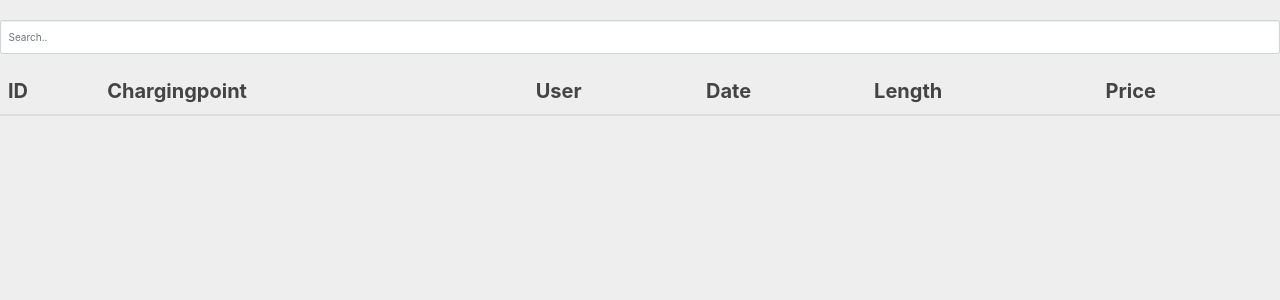
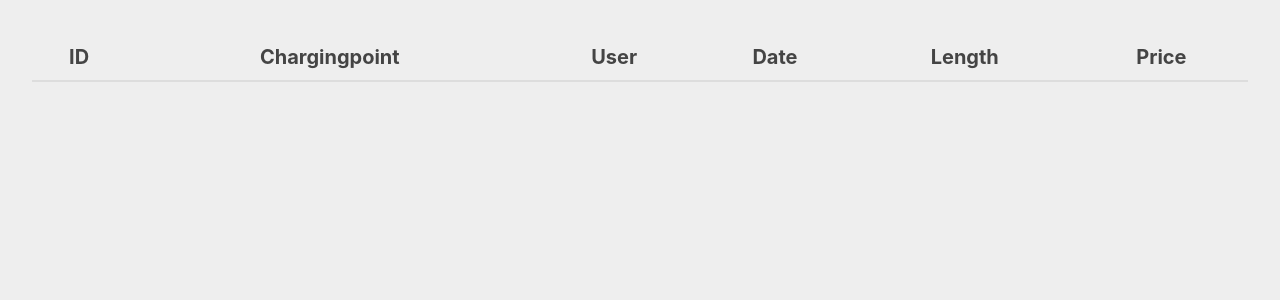
Before and after one commit to avict15/afstudeerproject-1, a Flask app: page /admin/dashboard_table in a window 1280 px wide. Shown: the part 68-368 px from the top of the page. Run offline with Flask 2, Linux system fonts and the light colour scheme; the visitor is signed in with stand-in values (Sample User, id 1); data comes from the database, SQL or seed files in the repository; data that the repository does not hold is empty; some libraries are stand-ins or nearby versions.

Commit message:
changed style index and session

```diff
--- a/app/static/mystyle.css
+++ b/app/static/mystyle.css
@@ -105,6 +105,30 @@ hr {
   text-align: center;
 }
 
+.sessions_table {
+  max-width: 95%;
+  table-layout: auto;
+  margin-left: auto;
+  margin-right: auto;
+}
+
+.sessions_table th,td {
+  text-align: center;
+  vertical-align: middle !important;
+}
+
+.index_table {
+  max-width: 95%;
+  table-layout: auto;
+  margin-left: auto;
+  margin-right: auto;
+}
+
+.index_table th,td {
+  text-align: center;
+  vertical-align: middle !important;
+}
+
 .modal {
   margin-top: 150px;
 }
--- a/app/templates/admin_table.html
+++ b/app/templates/admin_table.html
@@ -1,10 +1,10 @@
 {% extends "base.html" %}
 
 {% block content %}
-<input class="form-control session_search" id="session_search" type="text" placeholder="Search..">
+<!-- <input class="form-control session_search" id="session_search" type="text" placeholder="Search.."> -->
 <br>
 <div class="table-responsive" style="font-size:20px">
-  <table class="table">
+  <table class="sessions_table table">
     <thead>
       <tr>
         <th>ID</th>
@@ -15,8 +15,8 @@
         <th>Price</th>
       </tr>
     </thead>
+    <tbody>
     {% for session in sessions%}
-    <tbody id="myTable">
       <tr>
         <td>{{session.id}}</td>
         <td>{{session.chargingpoint_id}}</td>
--- a/app/templates/index.html
+++ b/app/templates/index.html
@@ -2,7 +2,7 @@
 
 {% block content %}
 <div class="table-responsive" style="font-size:20px">
-  <table class="table">
+  <table class="index_table table">
     <thead>
       <tr>
         <th>ID</th>
@@ -12,8 +12,8 @@
         <th>Price</th>
       </tr>
     </thead>
+    <tbody id="index_table">
     {% for session in sessions%}
-     <tbody id="myTable">
       <tr>
         <td>{{session.id}}</td>
         <td>{{session.chargingpoint_id}}</td>
```
